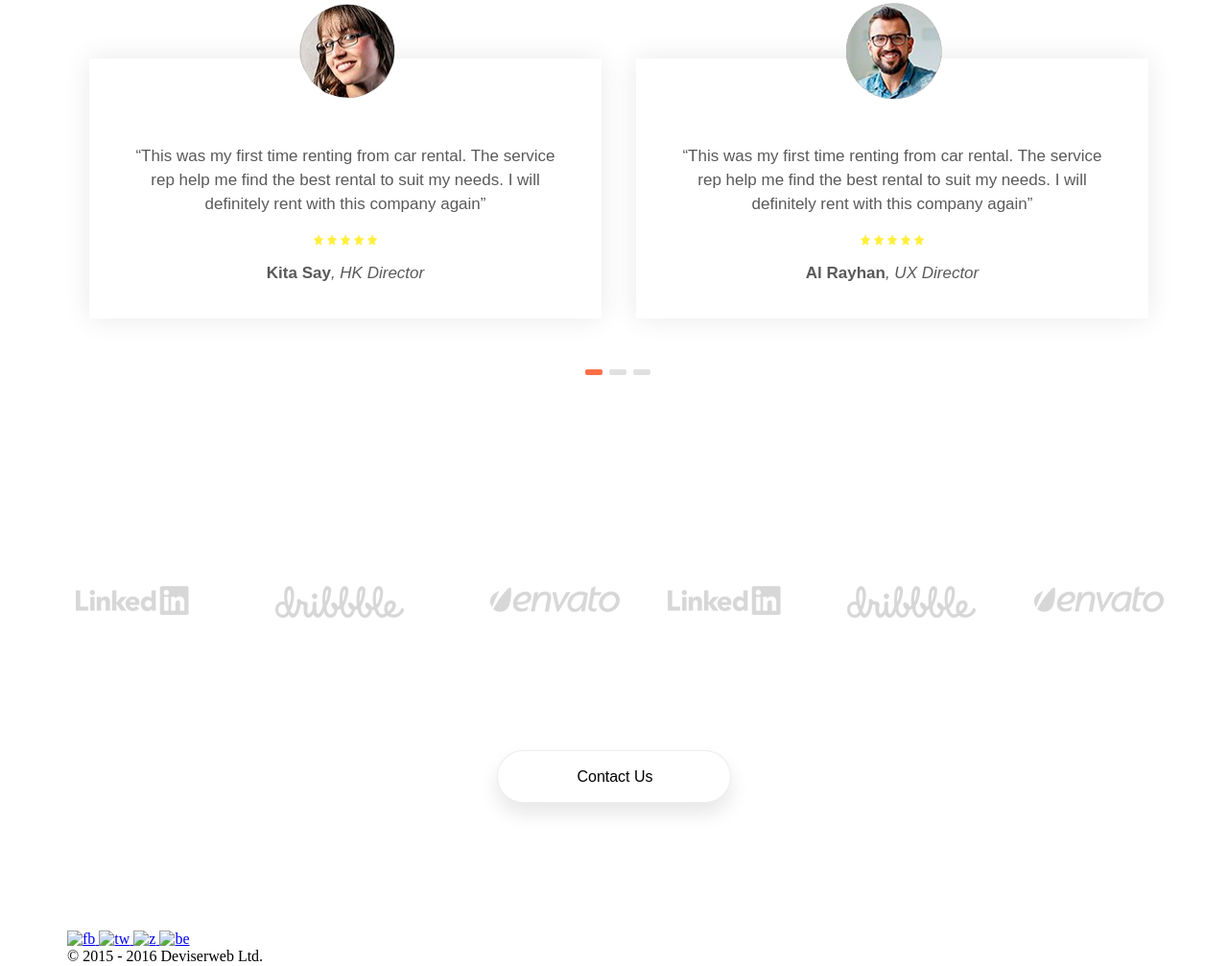
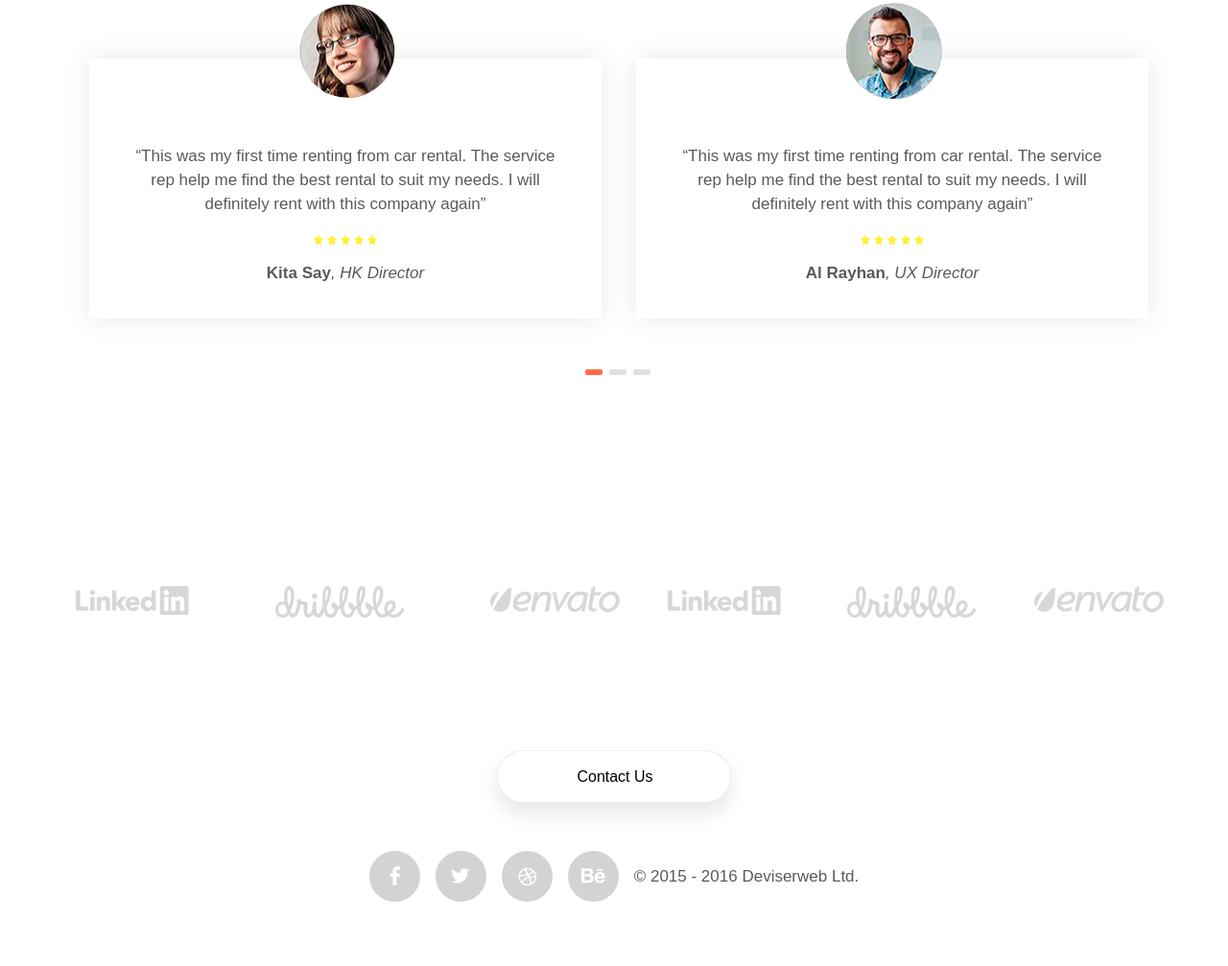
Before and after one commit to IlyaPiatkov/landing-page, a website: page src/index.html in a window 1280 px wide. Shown: the part 5482-6489 px from the top of the page at 96% size. Drawn offline with nearby package versions, Linux system fonts and the light colour scheme; files that its build step writes are made by us from their sources; a web font is replaced by a local one.

Commit message:
block footer CSS comp

```diff
--- a/src/index.html
+++ b/src/index.html
@@ -291,19 +291,19 @@
        </div>
        <div class="main-footer__bottom">
          <button class="main-footer__bottom-btn btn" type="button">Contact Us</button>
-         <div class="main-footer__bottom">
+         <div class="main-footer__wrapper-bottom">
            <div class="main-footer__bottom-social">
              <a class="main-footer__bottom-social--decoration" href="#">
-               <img src="#" class="main-footer__bottom-social--active" alt="fb">
+               <img src="img/footer4.png" alt="fb" width="11" height="20">
              </a>
              <a class="main-footer__bottom-social--decoration" href="#">
-               <img src="#" alt="tw">
+               <img src="img/footer5.png" alt="tw" width="20" height="16">
              </a>
              <a class="main-footer__bottom-social--decoration" href="#">
-               <img src="#" alt="z">
+               <img src="img/footer6.png" alt="z" width="19" height="19">
              </a>
              <a class="main-footer__bottom-social--decoration" href="#">
-               <img src="#" alt="be">
+               <img src="img/footer7.png" alt="be" width="25" height="16">
              </a>
            </div>
            <span class="main-footer__bottom-copyright">© 2015 - 2016 Deviserweb Ltd.</span>
--- a/src/sass/_main-footer.scss
+++ b/src/sass/_main-footer.scss
@@ -34,3 +34,29 @@
   border: 1px solid rgba(1, 2, 2, 0.07);
   box-shadow: 0 11px  20px rgba(20, 20, 21, 0.1);
 }
+.main-footer__wrapper-bottom {
+  @include flex-row;
+  margin: 50px 0;
+  justify-content: center;
+}
+.main-footer__bottom-social {
+  @include flex-row;
+}
+.main-footer__bottom-social--decoration {
+  display: flex;
+  margin-right: 16px;
+  width: 53px;
+  height: 53px;
+  border-radius: 50%;
+  background: #d3d3d3;
+  & img {
+    margin: auto;
+  }
+  &:hover {
+    background: #ff6e47;
+  }
+}
+.main-footer__bottom-copyright {
+  @include standard-text;
+  font-size: 17px;
+}
```
Also changed, not shown: build/css/styles.css, build/img/footer4.png (added), build/img/footer5.png (added), build/img/footer6.png (added), build/img/footer7.png (added), build/index.html, src/img/footer4.png (added), src/img/footer5.png (added), src/img/footer6.png (added), src/img/footer7.png (added), 1 other file.
